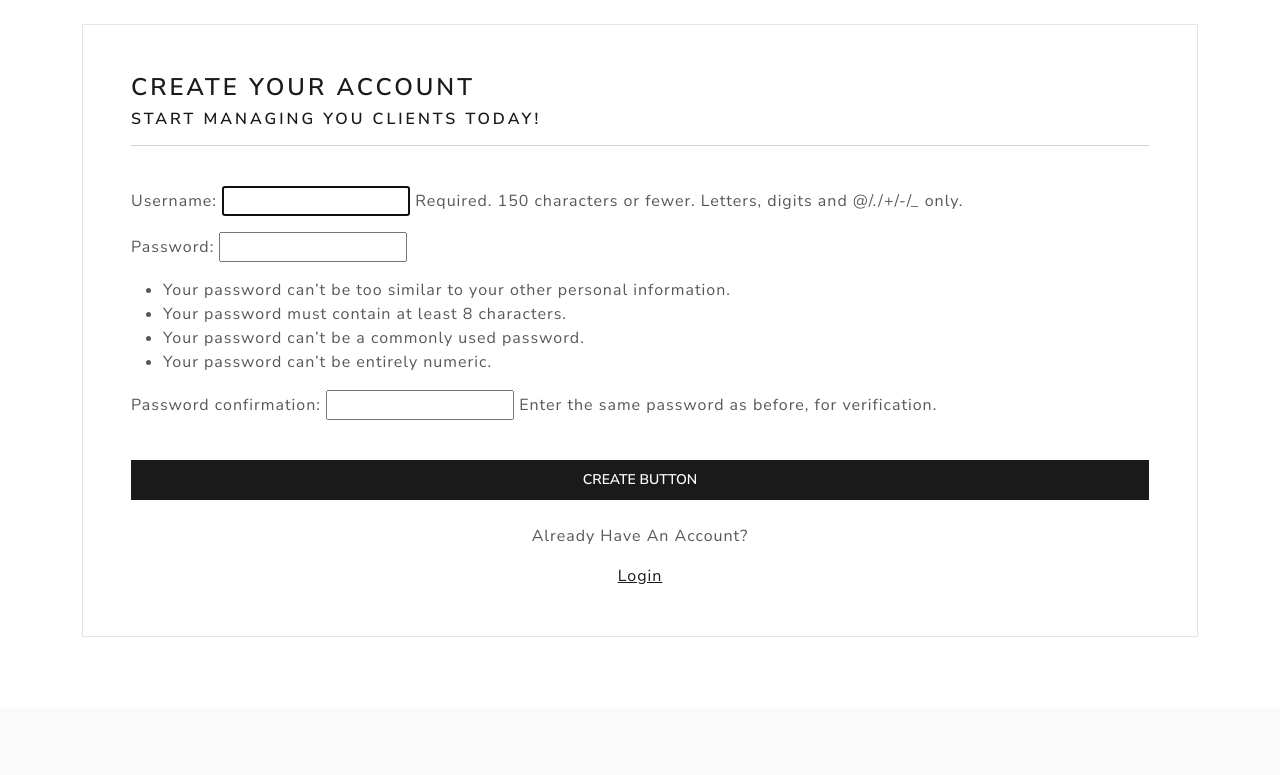
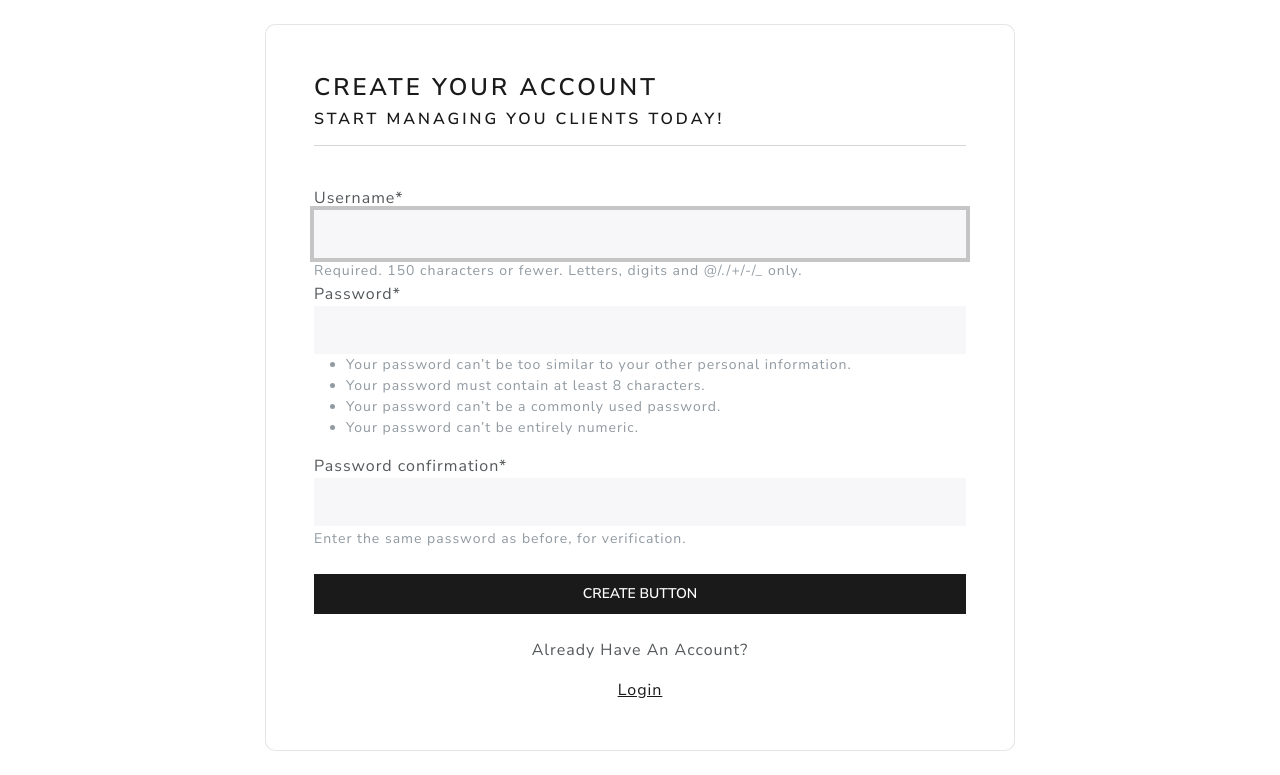
Before and after one commit to parth-lotte/CRUD-Proj, a Django app: page /register in a window 1280 px wide. Shown: the part 92-867 px from the top of the page. Before the commit the page ends 729 px from the top, so only its background shows below. Run offline with Django 4.2, Linux system fonts and the light colour scheme; some libraries are stand-ins or nearby versions.

Commit message:
added to css and changed rows

```diff
--- a/crm/crm/settings.py
+++ b/crm/crm/settings.py
@@ -27,7 +27,10 @@ INSTALLED_APPS = [
     "django.contrib.messages",
     "django.contrib.staticfiles",
     "webapp",
+    'crispy_forms',
 ]
+
+CRISPY_TEMPLATE_PACK='bootstrap4'
 
 MIDDLEWARE = [
     "django.middleware.security.SecurityMiddleware",
--- a/crm/static/css/style.css
+++ b/crm/static/css/style.css
@@ -1,3 +1,5 @@
-h1{
-    color: rgb(206, 81, 31);
+.form-layout
+{
+    border-radius: 10px;
+    width: 750px;
 }
--- a/crm/webapp/templates/webapp/register.html
+++ b/crm/webapp/templates/webapp/register.html
@@ -1,10 +1,16 @@
 {% extends 'webapp/base.html' %}
+
+<!-- Loading crispy-forms -->
+
+ {% load crispy_forms_tags %}
+
+
 
 {% block content %}
 <body>
 
 
-    <div class="container bg-light shadow-md p-5">
+    <div class="container bg-light shadow-md p-5 form-layout">
 
         <h3> Create Your Account</h3>
         <h5> Start managing you clients today! </h5>
@@ -18,7 +24,7 @@
             {% csrf_token %}
 
 
-            {{form.as_p}}
+            {{form|crispy}}
 
             <br>
 
```
